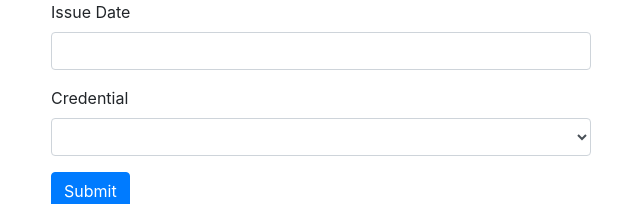
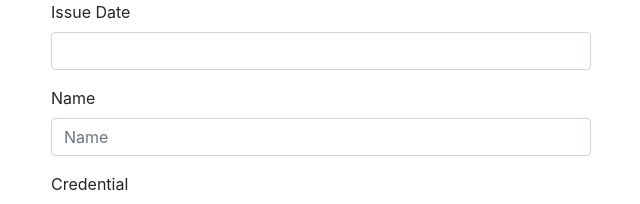
Before and after one commit to c21u/blockcerts-admin-app, a Django app: page /add_issuance/ in a window 1280 px wide. Shown: the part 56-260 px from the top of the page, without its empty margins (34-674 px from the left). Run offline with Django 3.2, Linux system fonts and the light colour scheme; a user stored in the database is signed in; data that the repository does not hold is empty; some libraries are stand-ins or nearby versions.

Commit message:
add a name to issuances
closes #42

```diff
--- a/issuer/forms.py
+++ b/issuer/forms.py
@@ -18,6 +18,7 @@ class CredentialForm(forms.ModelForm):
 
 class IssuanceForm(forms.Form):
     date_issue = forms.DateField(label='Issue Date', widget=DatePickerInput())
+    name = forms.CharField(label='Name', widget=forms.TextInput(attrs={'id': 'name'}), required=False)
 
     def __init__(self):
         super(IssuanceForm, self).__init__()
--- a/issuer/models.py
+++ b/issuer/models.py
@@ -51,6 +51,7 @@ class Credential(models.Model):
 
 
 class Issuance(models.Model):
+    name = models.TextField(default='')
     date_issue = models.DateField()
     url_id = models.TextField(default='')
     credential = models.ForeignKey(Credential, on_delete=models.CASCADE)
@@ -66,7 +67,10 @@ class Issuance(models.Model):
         return self.personissuances_set.filter(is_issued=True).count()
 
     def __str__(self):
-        return f'{self.credential.title}: {self.date_issue}'
+        separator = ''
+        if self.name:
+            separator = ': '
+        return f'{self.name}{separator}{self.date_issue}'
 
 
 class Person(models.Model):
--- a/issuer/templates/manageCredentials.html
+++ b/issuer/templates/manageCredentials.html
@@ -6,7 +6,7 @@
         <ul>
         {% for issuance in credential.issuance_set.all %}
             <li>
-                {{ issuance.date_issue }}:
+                {{ issuance }} |
                 <a
                     class="btn btn-link"
                     href="{% url 'recipients/invite' issuance.pk %}">
--- a/issuer/views.py
+++ b/issuer/views.py
@@ -188,6 +188,7 @@ class IssuanceView(LoginRequiredMixin, View):
         issuance_post = request.POST
         issuance_data['credential_id'] = int(issuance_post.get('credential')[0])
         issuance_data['date_issue'] = datetime.strptime(issuance_post.get('date_issue'), '%m/%d/%Y')
+        issuance_data['name'] = issuance_post.get('name')
         issuance = self.add_issuance(issuance_data)
         issuance_url = request.scheme + '://' + request.get_host() + '/' + str(issuance.url_id) + '/add_person/'
 
@@ -203,6 +204,7 @@ class IssuanceView(LoginRequiredMixin, View):
         issuance, created = Issuance.objects.get_or_create(
             date_issue=issuance['date_issue'],
             url_id=url_id,
+            name=issuance['name'],
             credential=linked_credential
         )
         return issuance
```
Also changed, not shown: issuer/migrations/0015_issuance_name.py (added).
